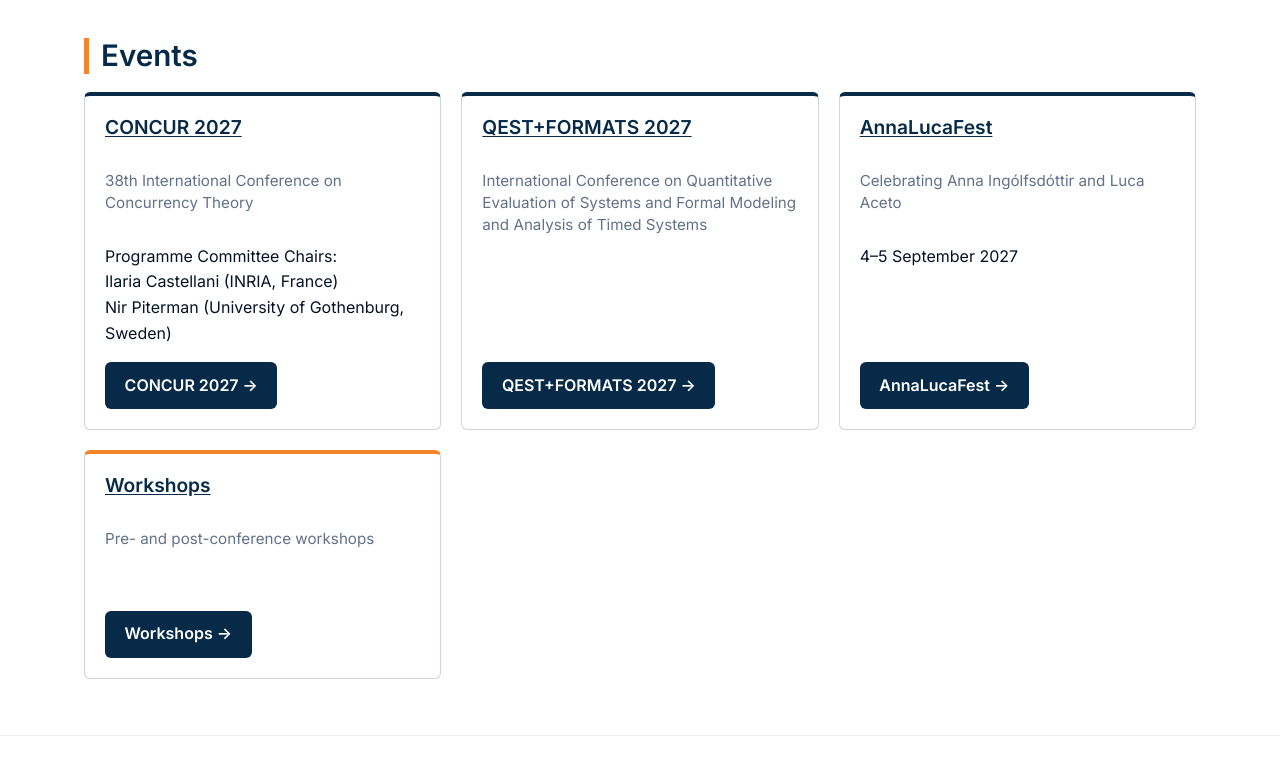
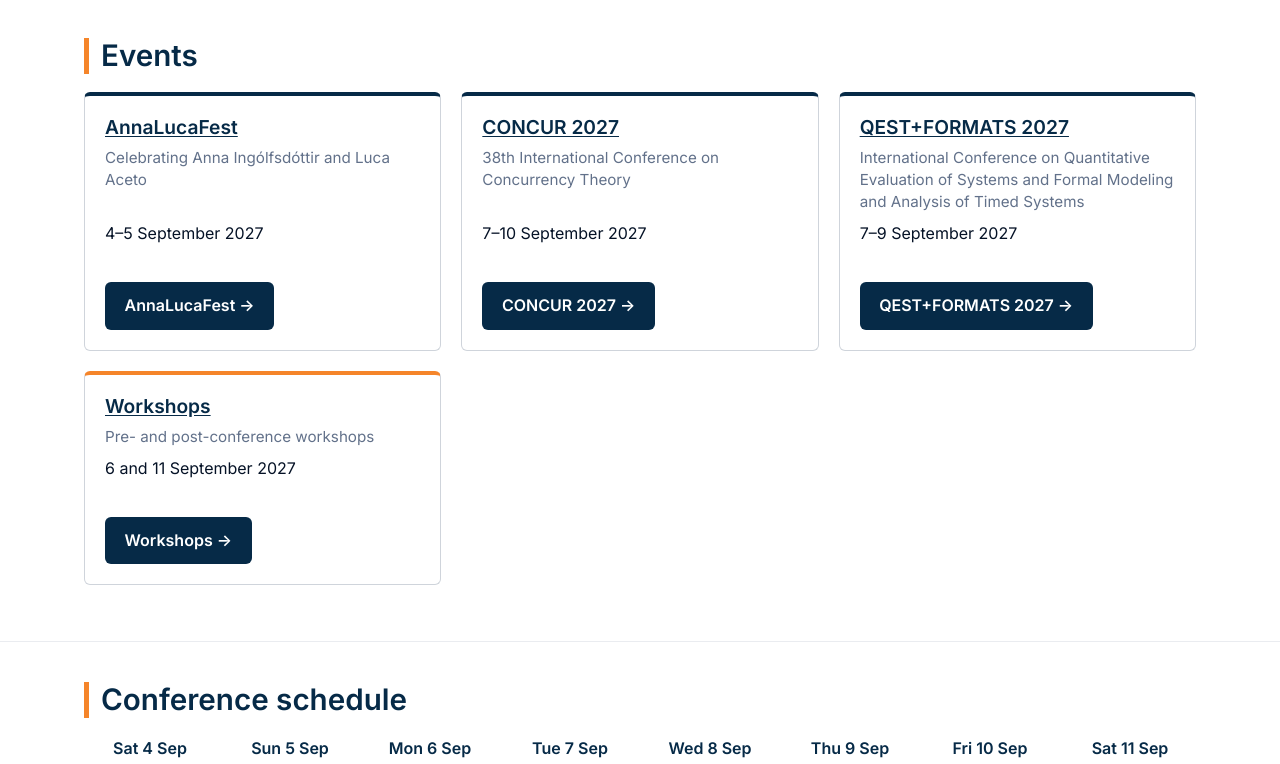
Before and after one commit to confest2027/confest2027.github.io, a plain HTML site: page docs/index.html in a window 1280 px wide. Shown: the part 698-1462 px from the top of the page. Drawn offline with Linux system fonts and the light colour scheme.

Commit message:
Events cards: date order, dates on every card (#8)
* Events cards: date order, dates on every card, aligned with a subgrid

Co-Authored-By: Claude Opus 5.5 <noreply@anthropic.com>

* News: shorten the AnnaLucaFest item

Co-Authored-By: Claude Opus 5.5 <noreply@anthropic.com>

---------

Co-authored-by: Claude Opus 5.5 <noreply@anthropic.com>

```diff
--- a/docs/assets/css/style.css
+++ b/docs/assets/css/style.css
@@ -461,6 +461,32 @@ a:focus {
   padding-top: 0.5rem;
 }
 
+/* Events grid (homepage): each card spans five rows of the grid and adopts
+   them as a subgrid, so title, subtitle and dates sit on shared tracks and
+   line up across a row whatever their length. Rows: title, subtitle,
+   dates, optional extra (e.g. Workshop list), button (always last). */
+.card-grid--events {
+  grid-auto-rows: auto;
+}
+
+.card-grid--events .card {
+  display: grid;
+  grid-row: span 5;
+  grid-template-rows: subgrid;
+  row-gap: 0.5rem;
+  align-content: start;
+}
+
+.card-grid--events .card h3,
+.card-grid--events .card .card-sub {
+  min-block-size: 0;
+}
+
+.card-grid--events .card .card-cta {
+  grid-row: -2 / -1;
+  align-self: end;
+}
+
 /* Accent variant (e.g. Workshops card) */
 .card--accent {
   border-top-color: var(--accent);
--- a/docs/index.html
+++ b/docs/index.html
@@ -81,31 +81,33 @@
   <section class="section" aria-labelledby="conferences-title">
     <div class="container">
       <h2 id="conferences-title" class="section-title">Events</h2>
-      <ul class="card-grid">
+      <ul class="card-grid card-grid--events">
+        <!-- Cards in date order. Each card: title, subtitle, dates
+             (.card-dates, aligned across a row), optional extras, button. -->
+        <li class="card">
+          <h3><a href="annalucafest/index.html">AnnaLucaFest</a></h3>
+          <p class="card-sub">Celebrating Anna Ingólfsdóttir and Luca Aceto</p>
+          <p class="card-dates">4–5 September 2027</p>
+          <p class="card-cta"><a class="btn" href="annalucafest/index.html">AnnaLucaFest →</a></p>
+        </li>
         <li class="card">
           <h3><a href="concur/index.html">CONCUR 2027</a></h3>
           <p class="card-sub">38th International Conference on Concurrency Theory</p>
-          <p>Programme Committee Chairs:<br>
-          Ilaria Castellani (INRIA, France)<br>
-          Nir Piterman (University of Gothenburg, Sweden)</p>
+          <p class="card-dates">7–10 September 2027</p>
           <p class="card-cta"><a class="btn" href="concur/index.html">CONCUR 2027 →</a></p>
         </li>
         <li class="card">
           <h3><a href="qest-formats/index.html">QEST+FORMATS 2027</a></h3>
           <p class="card-sub">International Conference on Quantitative Evaluation of Systems and Formal Modeling and Analysis of Timed Systems</p>
+          <p class="card-dates">7–9 September 2027</p>
           <p class="card-cta"><a class="btn" href="qest-formats/index.html">QEST+FORMATS 2027 →</a></p>
         </li>
-        <li class="card">
-          <h3><a href="annalucafest/index.html">AnnaLucaFest</a></h3>
-          <p class="card-sub">Celebrating Anna Ingólfsdóttir and Luca Aceto</p>
-          <p>4–5 September 2027</p>
-          <p class="card-cta"><a class="btn" href="annalucafest/index.html">AnnaLucaFest →</a></p>
-        </li>
-        <!-- ADD-A-CONFERENCE: insert the new conference card here (copy a card above).
-             The grid auto-fits; no layout change needed. -->
+        <!-- ADD-A-CONFERENCE: insert the new conference card here, in date order
+             (copy a card above). The grid auto-fits; no layout change needed. -->
         <li class="card card--accent">
           <h3><a href="workshops/index.html">Workshops</a></h3>
           <p class="card-sub">Pre- and post-conference workshops</p>
+          <p class="card-dates">6 and 11 September 2027</p>
           <p class="card-cta"><a class="btn" href="workshops/index.html">Workshops →</a></p>
         </li>
       </ul>
@@ -144,7 +146,7 @@
       <ol class="news-timeline">
         <li>
           <time datetime="2026-11-28">28 November 2026</time>
-          <p>CONFEST 2027 will host <a href="annalucafest/index.html">AnnaLucaFest</a>, celebrating the contributions of Anna Ingólfsdóttir and Luca Aceto to science and the scientific community, on 4–5 September 2027.</p>
+          <p>CONFEST 2027 will host <a href="annalucafest/index.html">AnnaLucaFest</a>.</p>
         </li>
         <li>
           <time datetime="2026-11-27">27 November 2026</time>
```
